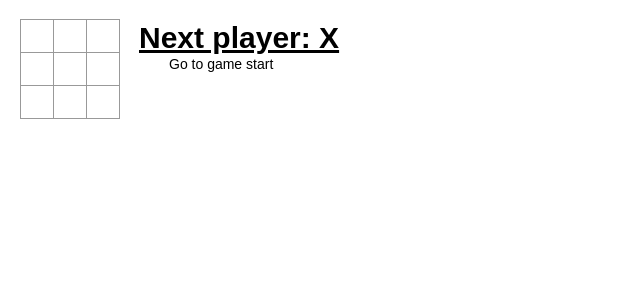
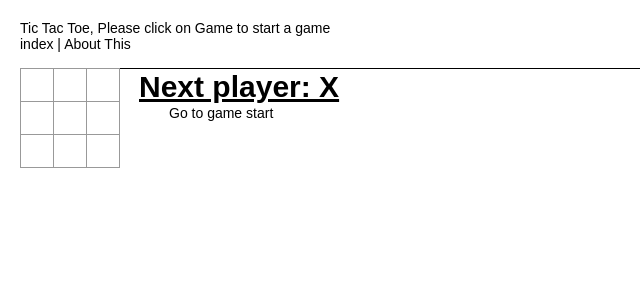
Before and after one commit to marrodri/reactjs-tic-tac-toe, a React (Create React App) app: page / in a window 1280 px wide. Shown: the top 300 px of the page, without its empty margins (0-640 px from the left). Built offline with nearby package versions, Linux system fonts and the light colour scheme.

Commit message:
chore: basic functioning navigational route added

```diff
--- a/package.json
+++ b/package.json
@@ -8,6 +8,7 @@
     "@testing-library/user-event": "^13.5.0",
     "react": "^18.1.0",
     "react-dom": "^18.1.0",
+    "react-router-dom": "^6.3.0",
     "react-scripts": "5.0.1",
     "web-vitals": "^2.1.4"
   },
--- a/src/App.jsx
+++ b/src/App.jsx
@@ -3,13 +3,14 @@ import { Outlet, Link } from "react-router-dom";
 export default function App() {
   return (
     <div>
+	<h1>Tic Tac Toe, Please click on Game to start a game</h1>
       <nav
         style={{
           borderBottom: "solid 1px",
           paddingBottom: "1rem",
         }}
       >
-		<Link to='/index'>index</Link>
+		<Link to='/index'>index</Link> {"| "}
 		<Link to='/aboutThis'>About This</Link>
 	  </nav>
 	  <Outlet/>
--- a/src/index.js
+++ b/src/index.js
@@ -1,11 +1,35 @@
+// dependencies
+import React from "react";
 import ReactDOM from "react-dom/client";
-import Game from "./routes/game"
+import { BrowserRouter, Routes, Route } from "react-router-dom";
 
+// function components
+import App from "./App";
+import Game from "./routes/game";
+import AboutThis from "./routes/aboutThis";
 
 // ==============================
 
 // TODO: what is createRoot the same as the runApp from flutter.
 const root = ReactDOM.createRoot(document.getElementById("root"));
-root.render(<Game />);
+root.render(
+  <BrowserRouter>
+    <Routes>
+      <Route path="/" element={<App />} />
+      {/* nest these routes inside App */}
+      <Route path="game" element={<Game />} />
+      <Route path="aboutThis" element={<AboutThis />} />
+      <Route
+        path="*"
+        element={
+          <main style={{ padding: "1rem" }}>
+            <p>404: there's nothing here.</p>
+          </main>
+        }
+      />
+    </Routes>
+    <Game />
+  </BrowserRouter>
+);
 
 // other functions =================
```
Also changed, not shown: 1 other file (tests, documents, lock files or other folders).
